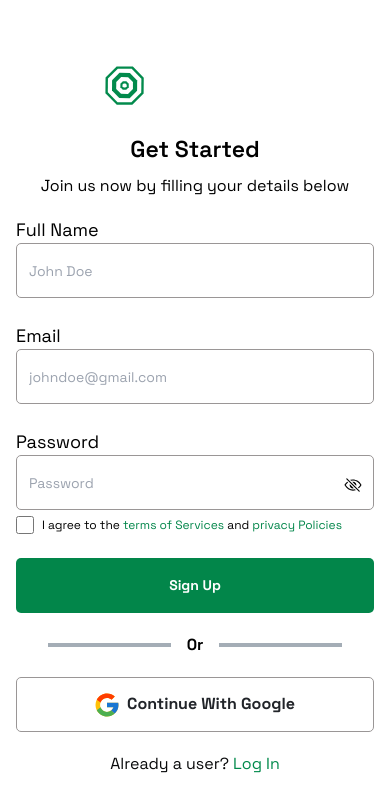
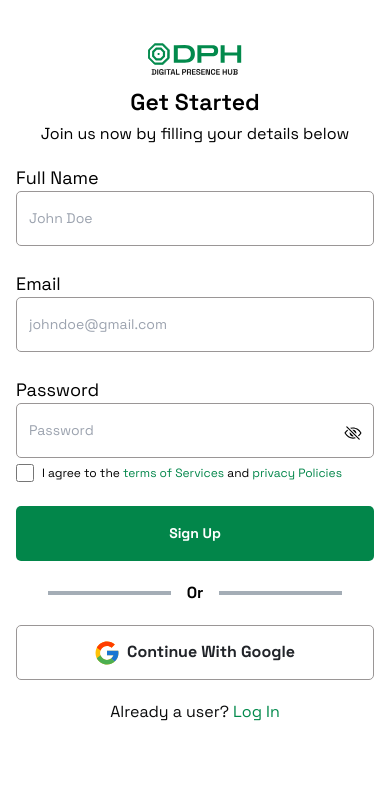
Before and after one commit to braitcode/dph-frontend, a React (Vite) app: page /signup in a window 390 px wide. Shown: the top 812 px of the page. Built offline with nearby package versions, Linux system fonts and the light colour scheme.

Commit message:
quick update on auth pages

```diff
--- a/src/pages/Login.jsx
+++ b/src/pages/Login.jsx
@@ -4,6 +4,7 @@ import { IoEyeOffOutline, IoEyeOutline } from "react-icons/io5";
 import google from "../assets/google.svg";
 import signinimg from "../assets/login.png";
 import logo from "../assets/signuplogo.svg";
+import logo2 from "../assets/icons/logo.svg";
 import { useAuth } from "../components/contexts/Auth"; // Import the context hook correctly
 
 const Login = () => {
@@ -84,7 +85,7 @@ const Login = () => {
         <div className="bg-white w-full h-screen flex">
           <div className="lg:w-1/2 p-4 py-8 lg:p-12 lg:px-20 flex flex-col justify-center container mx-auto">
           <Link to="/" className=" lg:hidden  ">
-          <img src={logo} alt="Dph Logo"  className="w-[200px] mx-auto"/>
+          <img src={logo2} alt="Dph Logo"  className=" w-[100px] mx-auto"/>
         </Link>
             <h2 className="lg:text-[28px] font-semibold text-center lg:text-start text-[23px]">
               Welcome back to Dph!
--- a/src/pages/Signup.jsx
+++ b/src/pages/Signup.jsx
@@ -3,6 +3,7 @@ import signupimg from '../assets/signup.png'
 import { IoEyeOffOutline, IoEyeOutline } from "react-icons/io5";
 import google from '../assets/google.svg'
 import logo from "../assets/signuplogo.svg";
+import logo2 from "../assets/icons/logo.svg";
 import { useAuth } from '../components/contexts/Auth';
 import { useNavigate , Link} from 'react-router-dom';
 
@@ -87,11 +88,11 @@ console.log(fullname);
 <div className="font-spaceGrotesk py-5 lg:py-0  max-h-fit">
                 {/* form  */}
                 <div className="bg-white w-full h-full flex">
-                <div className="lg:w-1/2 p-4 py-8 lg:p-12 lg:px-20 flex flex-col justify-center container mx-auto">
-                <Link to="/" className=" lg:hidden  ">
-          <img src={logo} alt="Dph Logo"  className=" w-[200px] mx-auto"/>
+                <div className="lg:w-1/2 p-4  lg:p-12 lg:px-20 flex flex-col justify-center container mx-auto">
+                <Link to="/" className=" lg:hidden mb-2 ">
+                <img src={logo2} alt="Dph Logo"  className=" w-[100px] mx-auto "/>
         </Link>
-                    <h2 className="lg:text-[28px] font-semibold text-center lg:text-start text-[23px] pb-[8px] ">Get Started</h2>
+                    <h2 className="lg:text-[28px] font-semibold text-center lg:text-start text-[23px] pb-[2px] ">Get Started</h2>
                     <p className='lg:text-[18px]  lg:pb-[26px] pb-[18px] text-center lg:text-start text-[16px] '>
                         Join us now by filling your details below
                     </p>
```
